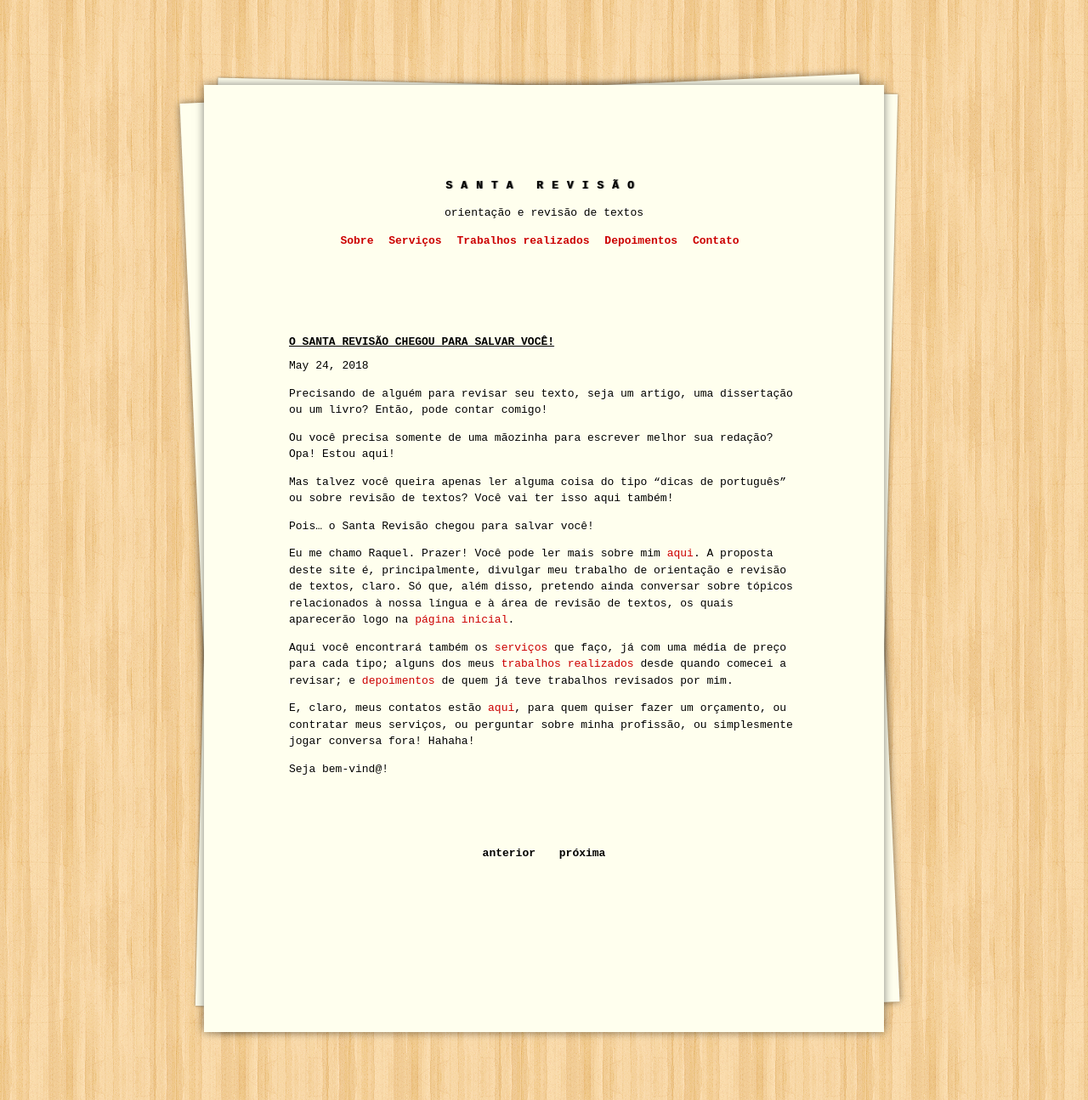
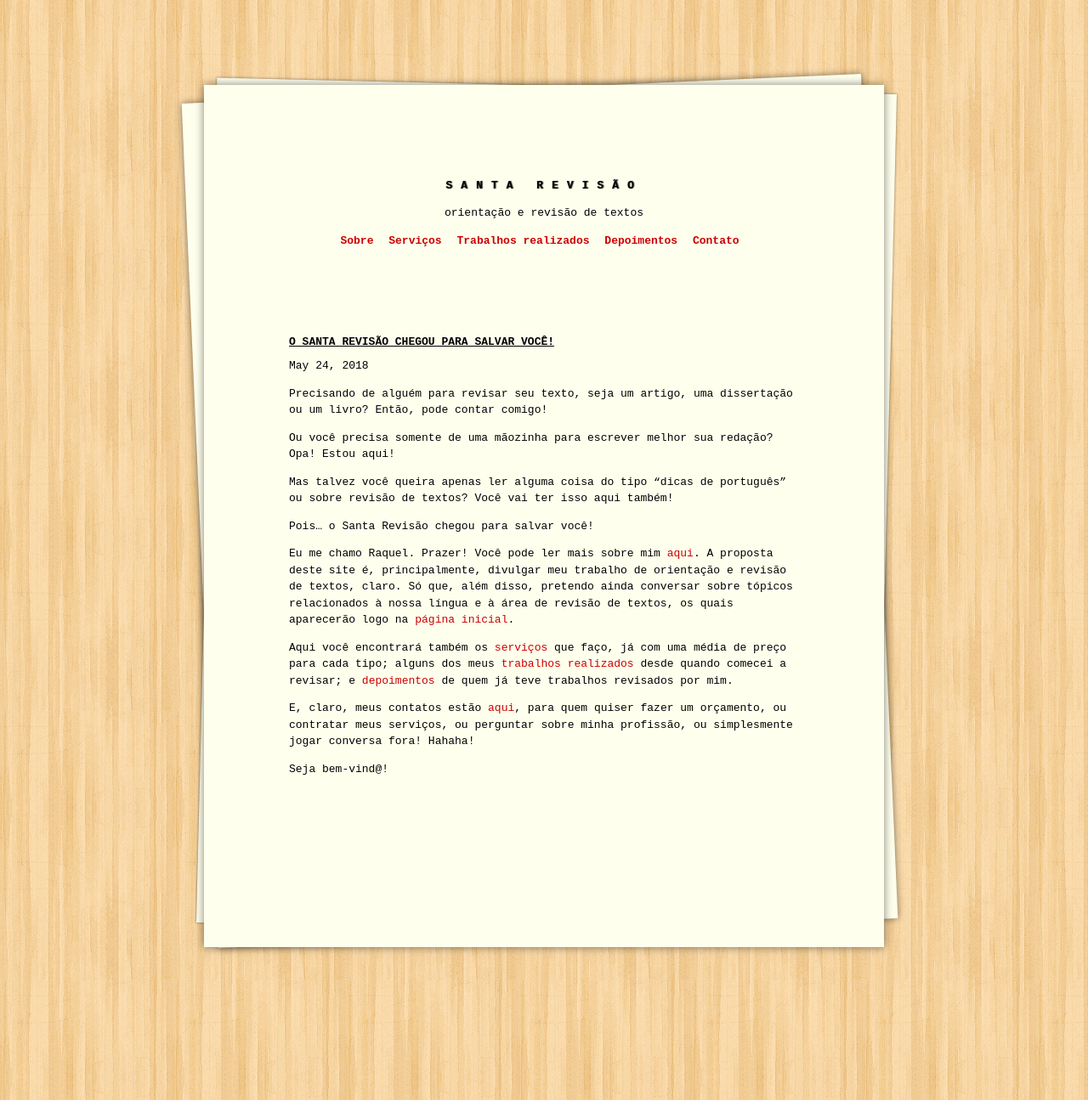
Before and after one commit to raqueldiniz/site, a Jekyll site: the page built from index.html, in a window 1280 px wide. Shown: the whole page at 85% size. Built offline with Jekyll 4.4.1, drawn with Linux system fonts in a browser that asks for light colours; the list of posts is cut into pages by our own code.

Commit message:
Update index.html

```diff
--- a/index.html
+++ b/index.html
@@ -27,14 +27,10 @@ title: Santa Revisão
       {% else %}
         <a class="page-link" href="{{ paginator.previous_page_path | prepend: site.baseurl | replace: '//', '/' }}">anterior</a>
       {% endif %}
-    {% else %}
-      <span class="page-link">anterior</span>
     {% endif %}
 
     {% if paginator.next_page %}
       <a class="page-link" href="{{ paginator.next_page_path | prepend: site.baseurl | replace: '//', '/' }}">próxima</a>
-    {% else %}
-      <span class="page-link">próxima</span>
     {% endif %}
   </div>
 
```
